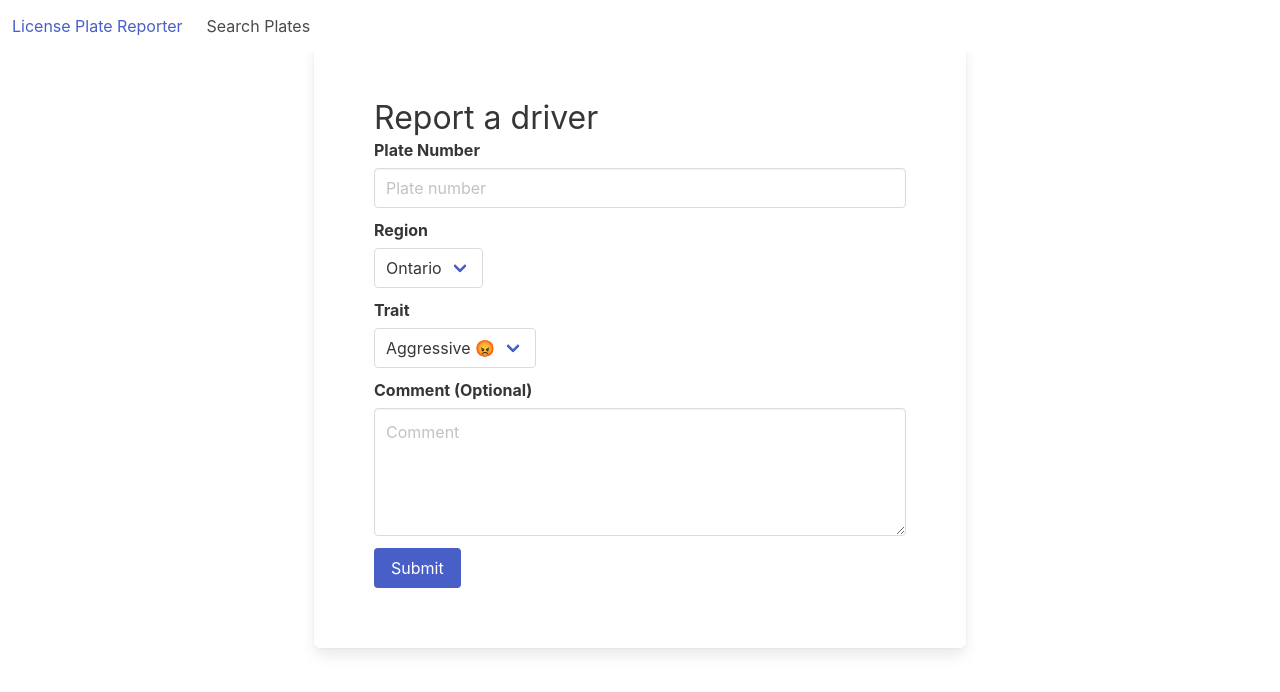
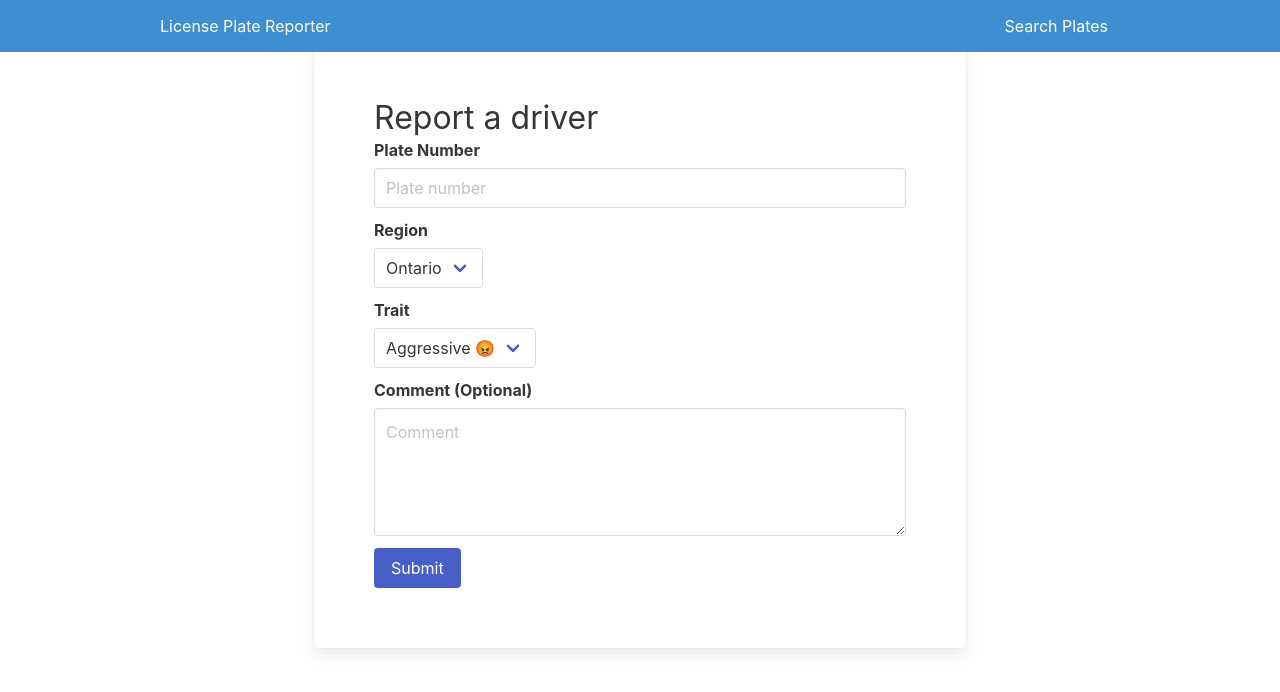
Before and after one commit to icappel/license-plates, a React (Create React App) app: page / in a window 1280 px wide. Shown: the top 692 px of the page. Built offline with nearby package versions, Linux system fonts and the light colour scheme.

Commit message:
Improve navbar look

```diff
--- a/src/NavBar/index.tsx
+++ b/src/NavBar/index.tsx
@@ -2,10 +2,14 @@ import { Link } from 'react-router-dom'
 
 function NavBar() {
     return (
-        <nav className="navbar" role="navigation" aria-label="main navigation">
-            <div className="navbar-brand">
-                <Link to="/" className="navbar-item">License Plate Reporter</Link>
-                <Link to="/search" className="navbar-item">Search Plates</Link>
+        <nav className="navbar is-info" aria-label="main navigation">
+            <div className="container is-max-desktop is-flex is-justify-content-space-between">
+                <div className="navbar-brand">
+                    <Link to="/" className="navbar-item">License Plate Reporter</Link>
+                </div>
+                <div className="navbar-brand">
+                    <Link to="/search" className="navbar-item">Search Plates</Link>
+                </div>
             </div>
         </nav>
     )
```
